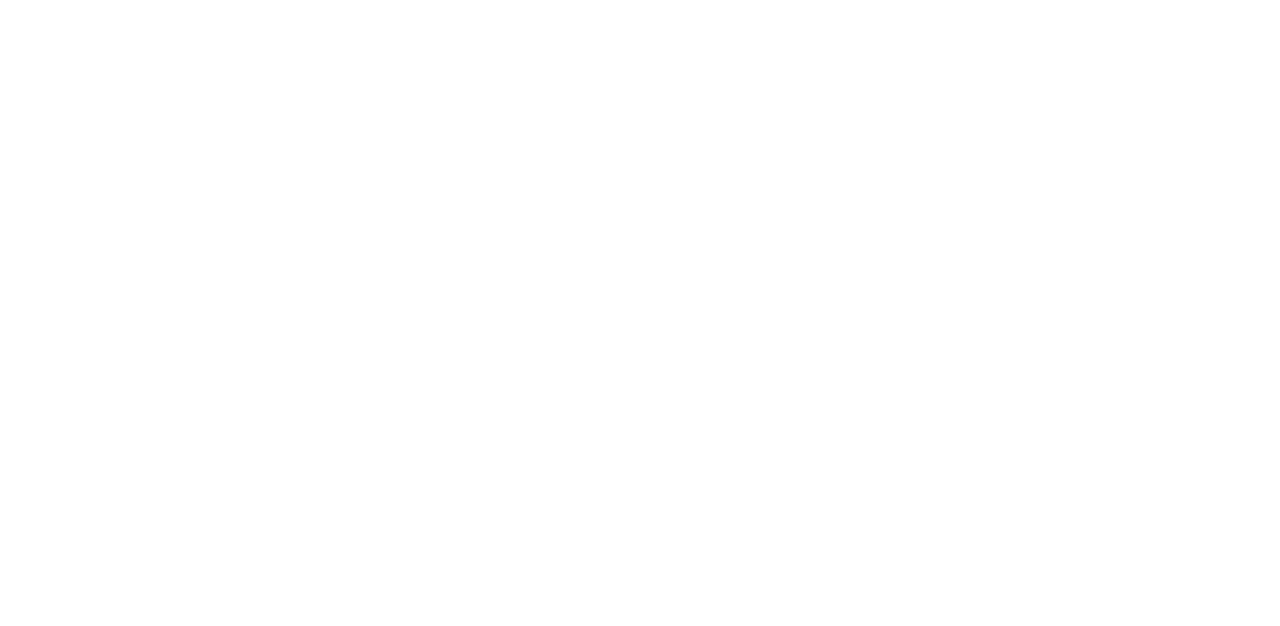
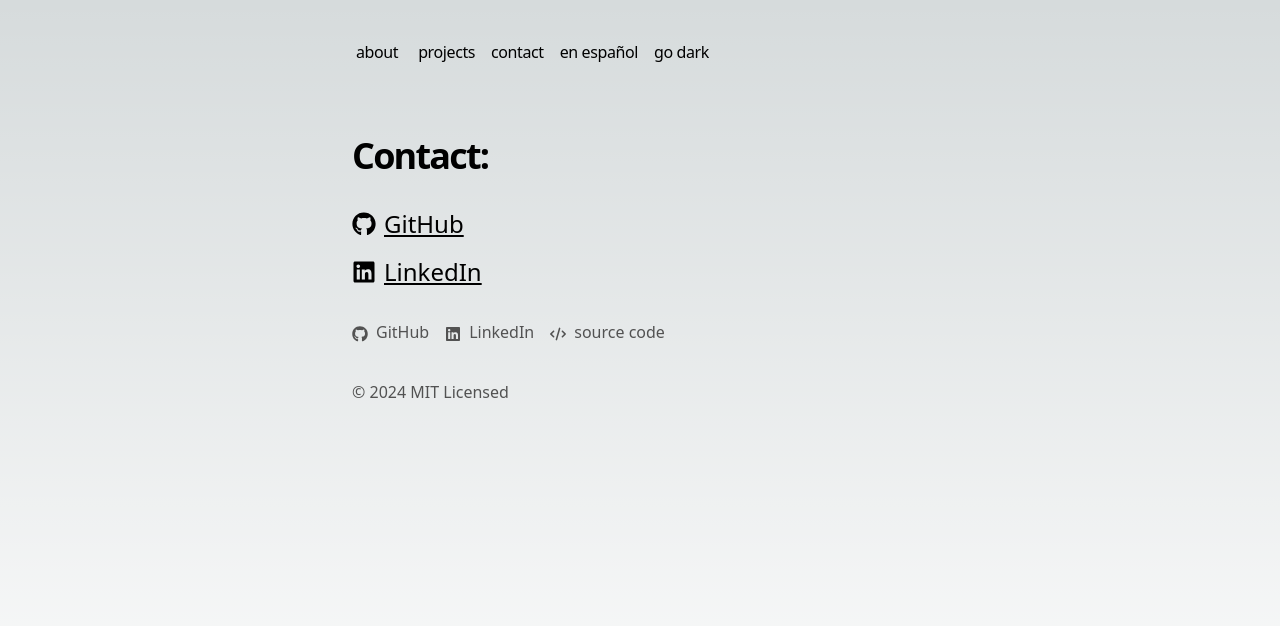
Before and after one commit to Nickneim/portfolio, a Next.js app: page /en/contact in a window 1280 px wide. Before the commit this address had no page. Shown: the top 626 px of the page. Built offline with nearby package versions, Linux system fonts and the light colour scheme.

Commit message:
add projects and contact pages

```diff
--- a/messages/en.json
+++ b/messages/en.json
@@ -2,6 +2,13 @@
     "HomePage": {
         "title": "Nicolás Montes",
         "about": "Hi, I'm Nico. I'm a Software Engineer and Game Developer. I'm a Licenciate in Computer Science from the National University of Córdoba. I've made bots, games, and websites and I'm looking for a place to work and learn. Let's connect!"
+    },
+    "Projects": {
+        "title": "My Projects",
+        "about": "These are some of my projects:"
+    },
+    "Contact": {
+        "title": "Contact"
     },
     "LocaleSwitcher": {
         "locale": "{locale, select, es {Spanish} en {English} other {Unknown}}",
@@ -13,6 +20,8 @@
     },
     "Navbar": {
         "home": "about",
+        "projects": "projects",
+        "contact": "contact",
         "blog": "blog",
         "deploy": "deploy"
     }
--- a/messages/es.json
+++ b/messages/es.json
@@ -2,6 +2,13 @@
     "HomePage": {
         "title": "Nicolás Montes",
         "about": "Hola, soy Nico. Soy un desarrollador de software y Gamedev. Soy un Licenciado en Ciencias de la Computación de la Universidad Nacional de Córdoba. He hecho bots, juegos, y páginas web y estoy buscando un lugar en donde trabajar y aprender. ¡Hablemos!"
+    },
+    "Projects": {
+        "title": "Mis Proyectos",
+        "about": "Estos son algunos de mis projectos:"
+    },
+    "Contact": {
+        "title": "Contacto"
     },
     "LocaleSwitcher": {
         "locale": "{locale, select, es {Español} en {Inglés} other {Desconocido}}",
@@ -13,6 +20,8 @@
     },
     "Navbar": {
         "home": "sobre mí",
+        "projects": "proyectos",
+        "contact": "contacto",
         "blog": "blog",
         "deploy": "deploy"
     }
--- /dev/null
+++ b/src/app/[locale]/contact/page.tsx
@@ -0,0 +1,55 @@
+import { GITHUB_PAGE, LINKEDIN_PAGE, locales } from '@/config';
+import { useTranslations } from 'next-intl';
+import { unstable_setRequestLocale } from 'next-intl/server';
+import { IconContext } from 'react-icons';
+import { FaGithub, FaLinkedin } from 'react-icons/fa6';
+
+export async function generateStaticParams() {
+  return locales.map((locale) => ({ locale }))
+}
+
+const links = [
+  {
+    name: "GitHub",
+    icon: <FaGithub />,
+    href: GITHUB_PAGE
+  },
+  {
+    name: "LinkedIn",
+    icon: <FaLinkedin/>,
+    href: LINKEDIN_PAGE
+  }
+]
+
+
+export default function Page({
+  params: {locale}
+} : {
+  params: {locale: string};
+}) {
+  unstable_setRequestLocale(locale)
+
+  const t = useTranslations("Contact")
+  return (
+    <section className="max-w-xl">
+      <h1 className="font-semibold text-4xl mb-8 tracking-tighter">
+        {t('title')}:
+      </h1>
+      <ul className="space-y-4">
+        {links.map(({name, icon, href}) => (
+          <li key={name}>
+            <a
+              className="flex items-center text-2xl hover:text-neutral-600 dark:hover:text-neutral-400"
+              rel="noopener noreferrer"
+              target="_blank"
+              href={href}
+            >
+              {icon}
+              <p className="ml-2 underline">{name}</p>
+            </a>
+          </li>
+        ))}
+      </ul>
+    </section>
+  )
+}
--- a/src/app/[locale]/page.tsx
+++ b/src/app/[locale]/page.tsx
@@ -11,7 +11,7 @@ export default function Page({
   const t = useTranslations("HomePage")
 
   return (
-    <section>
+    <section className="max-w-xl">
       <h1 className="mb-8 text-4xl font-semibold tracking-tighter">
         {t('title')}
       </h1>
--- /dev/null
+++ b/src/app/[locale]/projects/page.tsx
@@ -0,0 +1,23 @@
+import { locales } from '@/config';
+import { useTranslations } from 'next-intl';
+import { unstable_setRequestLocale } from 'next-intl/server';
+
+export async function generateStaticParams() {
+  return locales.map((locale) => ({ locale }))
+}
+
+export default function Page({
+  params: {locale}
+} : {
+  params: {locale: string};
+}) {
+  unstable_setRequestLocale(locale)
+
+  const t = useTranslations("Projects")
+  return (
+    <section className="max-w-xl">
+      <h1 className="font-semibold text-4xl mb-8 tracking-tighter">{t('title')}</h1>
+      <h2 className="text-xl mb-8">{t('about')}</h2>
+    </section>
+  )
+}
--- a/src/app/components/Footer.tsx
+++ b/src/app/components/Footer.tsx
@@ -1,43 +1,41 @@
 import { GITHUB_PAGE, LINKEDIN_PAGE, SOURCECODE_PAGE } from "@/config"
 import { FaCode, FaGithub, FaLinkedin } from "react-icons/fa6"
+
+const links = [
+  {
+    name: "GitHub",
+    icon: <FaGithub/>,
+    href: GITHUB_PAGE
+  },
+  {
+    name: "LinkedIn",
+    icon: <FaLinkedin/>,
+    href: LINKEDIN_PAGE
+  },
+  {
+    name: "source code",
+    icon: <FaCode/>,
+    href: SOURCECODE_PAGE
+  }
+]
 
 export default function Footer() {
   return (
     <footer className="mb-16 sticky">
       <ul className="font-sm mt-8 flex flex-col space-x-0 space-y-2 text-neutral-600 md:flex-row md:space-x-4 md:space-y-0 dark:text-neutral-300">
-        <li>
+        {links.map(({name, icon, href}) => (
+          <li key={name}>
             <a
               className="flex items-center hover:text-neutral-800 dark:hover:text-neutral-100"
               rel="noopener noreferrer"
               target="_blank"
-            href={GITHUB_PAGE}
+              href={href}
             >
-            <FaGithub />
-            <p className="ml-2 h-7">GitHub</p>
+              {icon}
+              <p className="ml-2 h-7">{name}</p>
             </a>
           </li>
-        <li>
-          <a
-            className="flex items-center hover:text-neutral-800 dark:hover:text-neutral-100"
-            rel="noopener noreferrer"
-            target="_blank"
-            href={LINKEDIN_PAGE}
-          >
-            <FaLinkedin />
-            <p className="ml-2 h-7">LinkedIn</p>
-          </a>
-        </li>
-        <li>
-          <a
-            className="flex items-center hover:text-neutral-800 dark:hover:text-neutral-100"
-            rel="noopener noreferrer"
-            target="_blank"
-            href={SOURCECODE_PAGE}
-          >
-            <FaCode />
-            <p className="ml-2 h-7">source code</p>
-          </a>
-        </li>
+        ))}
       </ul>
       <p className="mt-8 text-neutral-600 dark:text-neutral-300">
         © {new Date().getFullYear()} MIT Licensed
--- a/src/app/components/Navbar.tsx
+++ b/src/app/components/Navbar.tsx
@@ -8,12 +8,12 @@ const navItems = {
   '/': {
     name: 'home',
   },
-  '/blog': {
-    name: 'blog',
+  '/projects': {
+    name: 'projects',
   },
-  'https://vercel.com/templates/next.js/portfolio-starter-kit': {
-    name: 'deploy',
-  },
+  '/contact': {
+    name: 'contact',
+  }
 }
 
 
```
Lines whose indentation alone changed are shown as unchanged.
